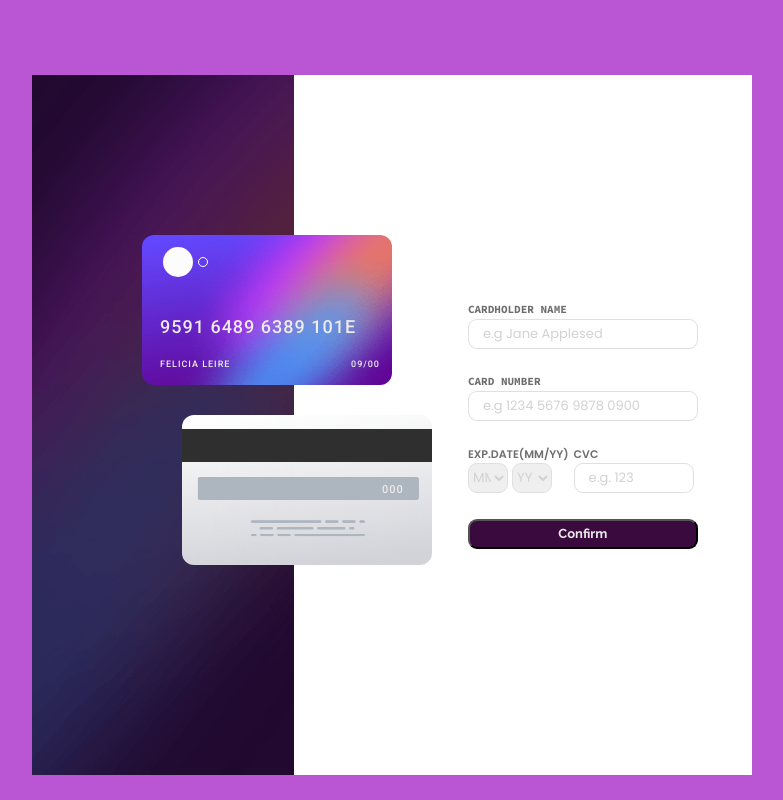
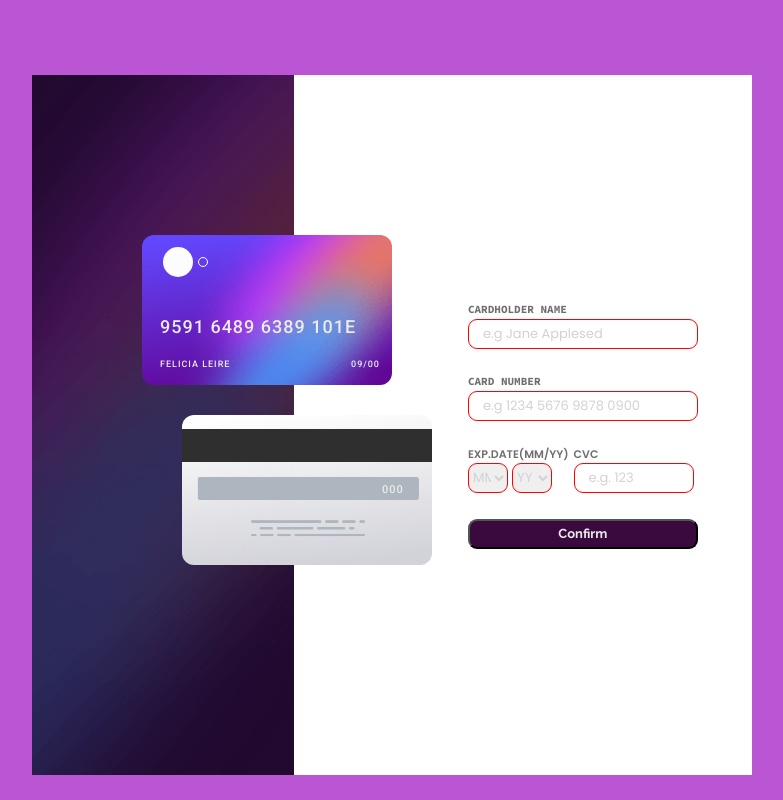
Before and after one commit to ayshenmehdiyev/card-details, a plain HTML site: page index.html in a window 1280 px wide. Both pictures are taken after a click on the button "Confirm". Shown: the whole page, without its empty margins (248-1031 px from the left). Drawn offline with Linux system fonts and the light colour scheme; a web font is replaced by a local one.

Commit message:
index.html update

```diff
--- a/index.html
+++ b/index.html
@@ -41,7 +41,7 @@
             <div>EXP.DATE(MM/YY)</div>
             <div class="mons-year">
               <div>
-                <select name="" id="">
+                <select name="" id="day">
                   <option value="">MM</option>
                   <option value="" >YY</option>
                   <option value="">01</option>
@@ -52,7 +52,7 @@
                   <option value="">06</option>
                   <option value="">07</option>
                   <option value="">08</option>
-                  <option value="">09</option>
+                  <option value="09">09</option>
                   <option value="">10</option>
                   <option value="">11</option>
                   <option value="">12</option>
@@ -77,8 +77,9 @@
                   <option value="">31</option>
                 </select>
               </div>
-              <div><select name="" id="">
+              <div><select name="" id="mon">
                   <option value="" >YY</option>
+                  <option value="00">00</option>
                   <option value="">01</option>
                   <option value="">02</option>
                   <option value="">03</option>
@@ -96,36 +97,58 @@
           </div>
           <div class="cvc">
             <div>CVC</div>
-            <div><input type="text" class="eg-123" placeholder="e.g. 123"></div>
+            <div><input type="text" class="eg-123" placeholder="e.g. 123" id="cvc"></div>
           </div>
         </div>
-        <button type="button" yoxla()">Confirm</button>
+        <button type="button" onclick="yoxla()" >Confirm</button>
       </form>
     </div>
   </div>
   <script type="text/javascript">
     function yoxla() {
-      var name = "Felicia Leire";
-      var number = " 9591 6489 6389 101E";
+      var name = document.getElementById("name").value;
+      var number = document.getElementById("number").value;
+      var day =document.getElementById("day").value;
+      var month=document.getElementById("mon").value;
+      var cvc =document.getElementById("cvc").value;
 
-
-      if (document.getElementById("name").value = name) {
+      if ( "Felicia Leire"== name) {
         document.getElementById("name").style.borderColor = "green";
       }
       else {
-        //document.getElementById("uyari").innerHTML="Wrong format, numbers only";
-        //document.getElementById("uyari").style.color="red";
-        document.getElementById("name").style.focus.borderColor = "red";
+
+        document.getElementById("name").style.borderColor = "red";
       }
 
-      if (document.getElementById("number").value = number) {
+      if (" 9591 6489 6389 101E" == number) {
         document.getElementById("number").style.borderColor = "green";
       }
       else {
-        // document.getElementById("uyari").innerHTML="Wrong format, numbers only";
-        // document.getElementById("uyari").style.color="red";
         document.getElementById("number").style.borderColor = "red";
       }
+
+      if ("09" == day) {
+        document.getElementById("day").style.borderColor = "green";
+      }
+      else {
+        document.getElementById("day").style.borderColor = "red";
+      }
+
+
+      if ("00" == month) {
+        document.getElementById("mon").style.borderColor = "green";
+      }
+      else {
+        document.getElementById("mon").style.borderColor = "red";
+      }
+
+      if ("000" == cvc) {
+        document.getElementById("cvc").style.borderColor = "green";
+      }
+      else {
+        document.getElementById("cvc").style.borderColor = "red";
+      }
+
     }
   </script>
 </body>
```
